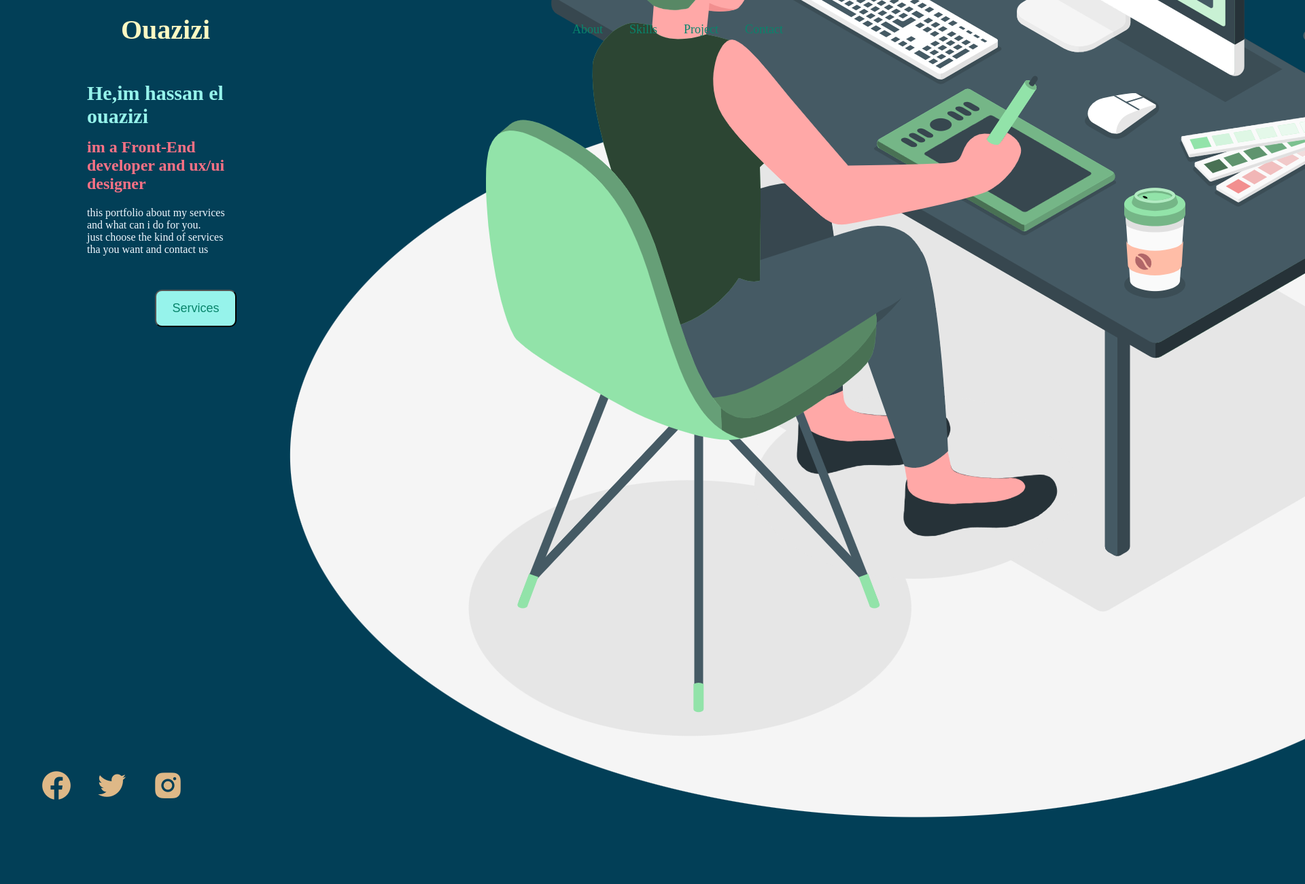
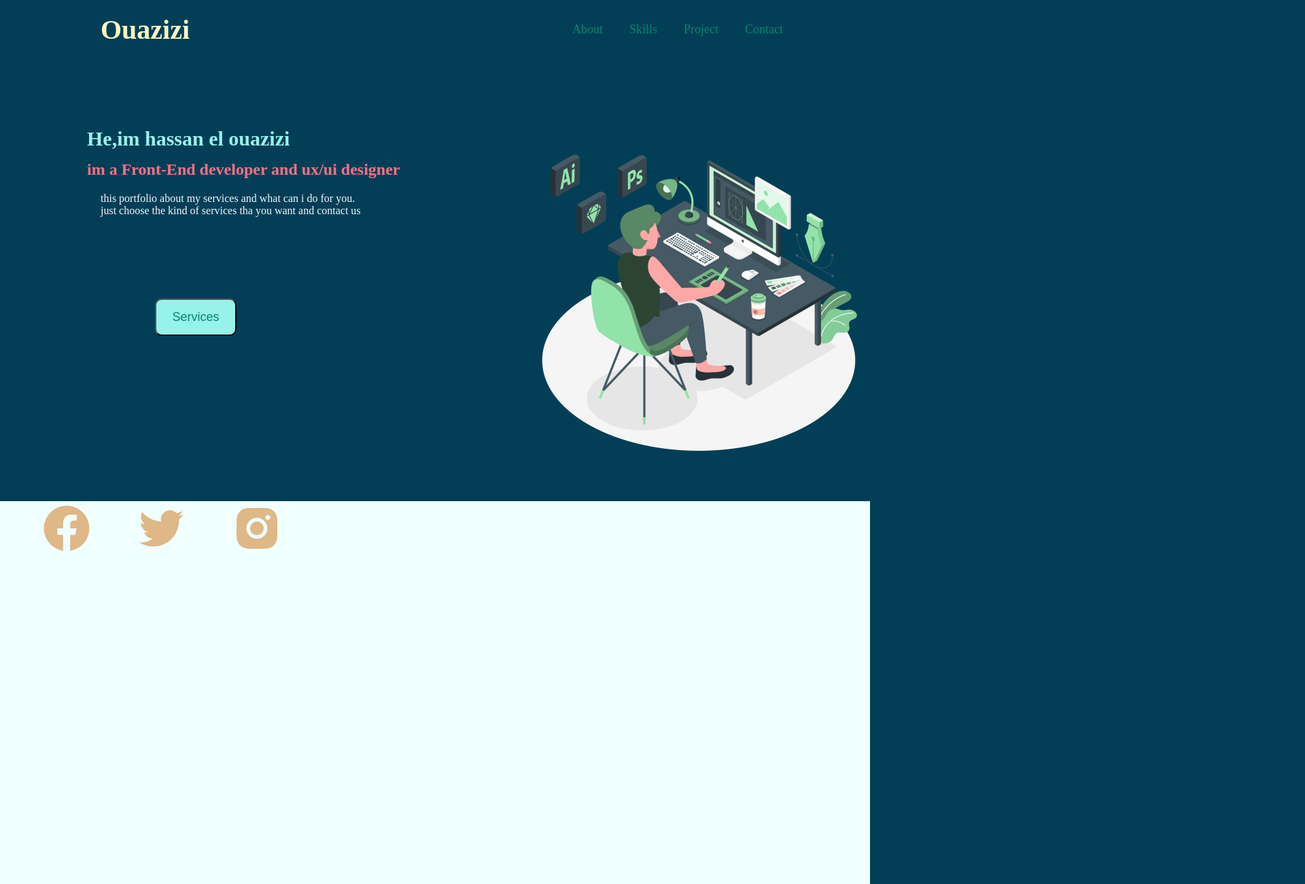
Before and after one commit to hassan-eloazizi/Landing-page-, a plain HTML site: page index.html in a window 1280 px wide. Shown: the top 1300 px of the page at 68% size, 1920 px wide, since content can reach past the window. Drawn offline with nearby package versions, Linux system fonts and the light colour scheme.

Commit message:
Update style.css

```diff
--- a/style.css
+++ b/style.css
@@ -12,7 +12,7 @@ body {
 }
 
 .header {
-    position: fixed;
+    /*position: fixed;*/
     top: 0;
     left: 0;
     padding: 20px 10%;
@@ -29,7 +29,7 @@ body {
    color:#fef9c3;
    text-decoration: none;
    font-weight: 900;
-   margin-left: 50px;
+   margin-left: 20px;
 }
 
 .navbar a {
@@ -50,14 +50,15 @@ body {
 
 .home {
     display: flex;
-    align-items: center;
-    height: 400px;
+    /*align-items: center;*/
+    height: 650px;
     padding: 0 10%;
-    margin-top:100px ;
+    margin-top:00px ;
+
 }
 .home-content {
 
-    max-width: 600px;
+    margin-top: 100px;
 
 }
 
@@ -71,14 +72,16 @@ body {
 }
 
 .home-content p {
-    max-width: 500px;
-    padding-top: 20px;
+    width: 500px;
+    padding: 20px;
+    justify-content: center;
+   /* background-color: #09856c;*/
 }
 
 
 .srvs-btn button {
     font-size: 18px;
-    margin-top: 50px;
+    margin-top: 100px;
     margin-left: 100px;
     padding: 15px;
     width: 120px;
@@ -94,15 +97,21 @@ body {
 
 .social-media {
 
-    margin-top: 600px;
-    position: fixed;
+
+
+
+    /*margin-top: 800px; */
+    display:inline;
+
+
     width: 500px;
     padding: 30px;
 }
 .social-media a{
-    padding-left: 28px;
+
+    padding: 28px;
     color: burlywood;
-    font-size: 50px;
+    font-size: 80px;
 }
 
 .back-img{
@@ -110,13 +119,15 @@ body {
     height: 500px;
     opacity: 0.2;
     margin-left: 200px;
-    margin-top: 200px;
+    margin-top: 100px;
 
 
 
 }
 
-.anim {
+
+/*.anim {
+    display: inline;
     width: 100px;
     height: 100px;
     background-color: rgb(126, 194, 170);
@@ -128,9 +139,21 @@ body {
     animation-iteration-count: 3;
     animation-delay: 2s;
 
+}*/
+
+
+
+.heroimg img{
+
+    width: 500px;
+    height: 500px;
+    margin-top: 100px;
+    margin-left: 150px;
+    opacity: -0.5px;
+   /* background-color: #fb7185;*/
 }
 
-@keyframes exemple {
+/*@keyframes exemple {
     0%   {background-color:rgb(108, 158, 161); left:0px; top:0px;}
     25%  {background-color:rgb(146, 242, 158); left:200px; top:0px;}
     50%  {background-color:rgb(7, 253, 253); left:200px; top:200px;}
@@ -138,3 +161,12 @@ body {
     100% {background-color:rgb(149, 192, 171); left:0px; top:0px;}
 
 }
+*/
+
+
+.midle{
+
+    width: auto;
+    height: 800px;
+    background-color: azure;
+}
```
